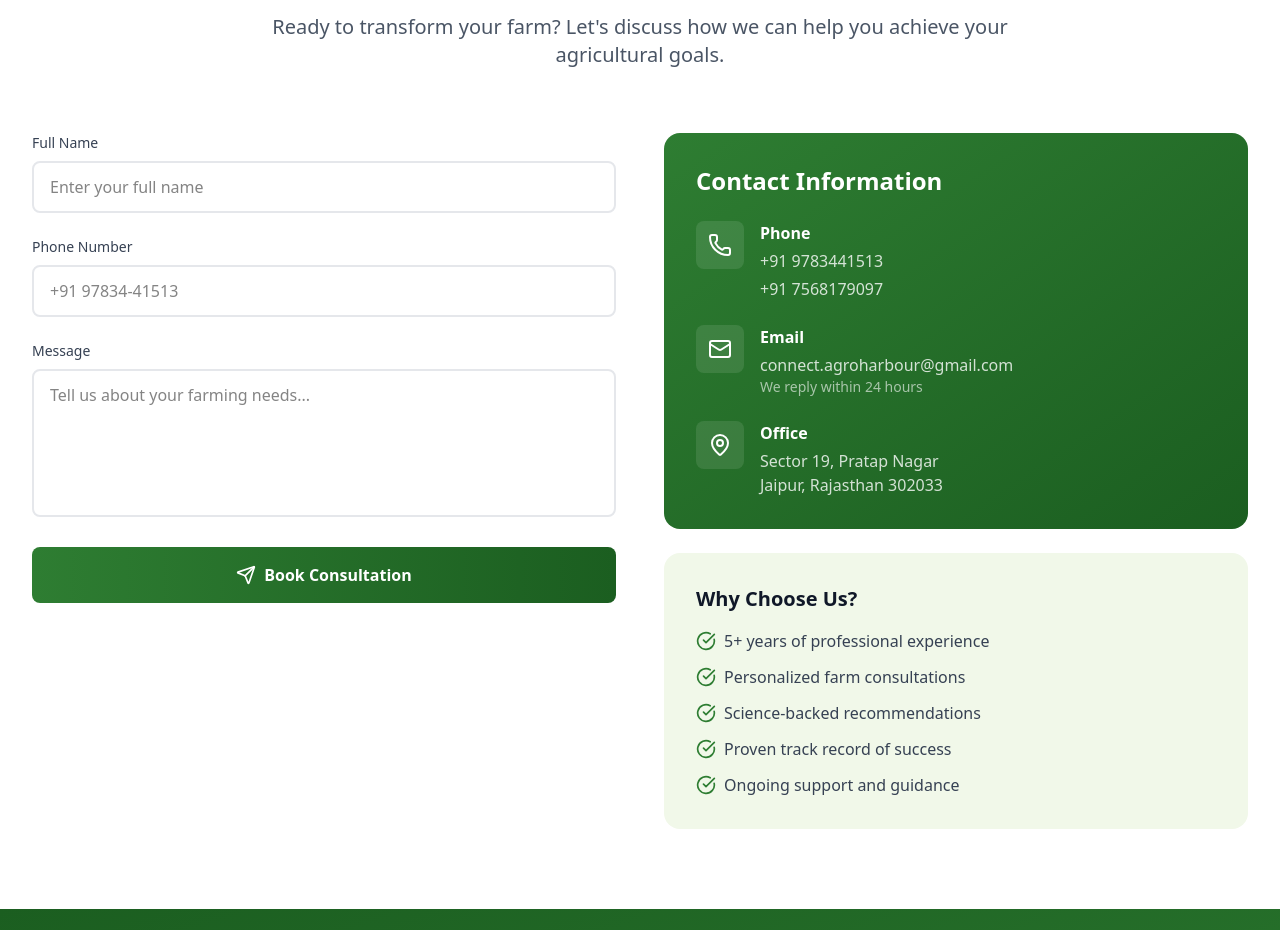
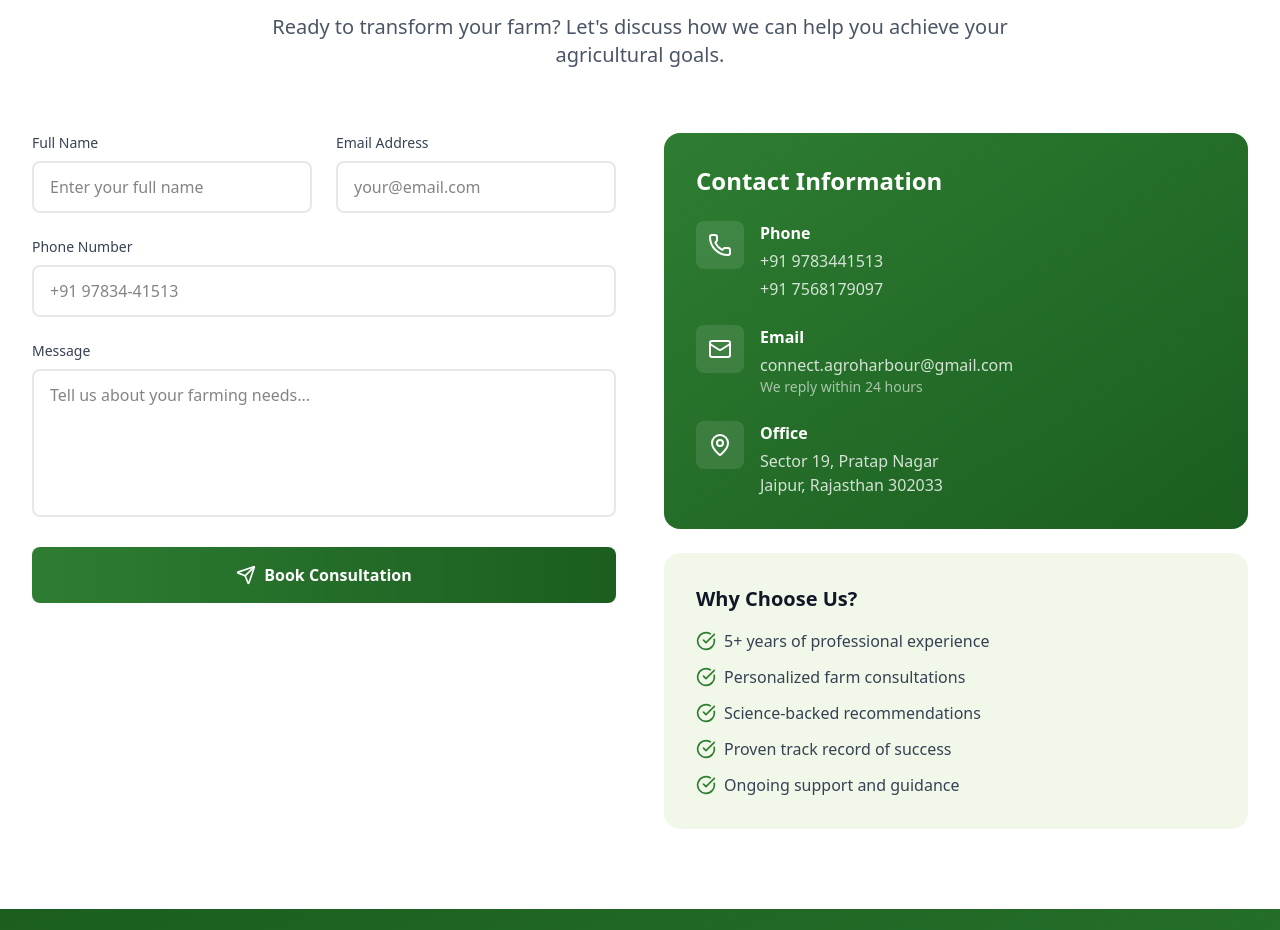
Before and after one commit to connectagroharbour/agroharbour, a React (Vite) app: page / in a window 1280 px wide. Shown: the part 5060-5990 px from the top of the page. Built offline with nearby package versions, Linux system fonts and the light colour scheme.

Commit message:
fix: resolve 404 refresh error and finalize consultation form deployment

```diff
--- a/src/app/components/ContactSection.jsx
+++ b/src/app/components/ContactSection.jsx
@@ -8,18 +8,41 @@ export function ContactSection() {
   const isInView = useInView(ref, { once: true, amount: 0.2 });
   const [formData, setFormData] = useState({
     name: "",
+    email: "",
     phone: "",
     message: "",
   });
   const [isSubmitted, setIsSubmitted] = useState(false);
   const [focusedField, setFocusedField] = useState(null);
 
-  const handleSubmit = (e) => {
+  const handleSubmit = async (e) => {
+    e.preventDefault();
+
+    // Create FormData for the request
+    const formDataToSubmit = new FormData();
+    Object.keys(formData).forEach(key => {
+      formDataToSubmit.append(key, formData[key]);
+    });
+    // Add professional subject for the consultation request
+    formDataToSubmit.append("subject", "Book Consultation");
+
+    try {
+      // Send the data using fetch
+      await fetch(import.meta.env.VITE_GOOGLE_SCRIPT_URL, {
+        method: "POST",
+        mode: "no-cors",
+        body: new URLSearchParams(formDataToSubmit),
+      });
+
       setIsSubmitted(true);
       setTimeout(() => {
         setIsSubmitted(false);
-      setFormData({ name: "", phone: "", message: "" });
+        setFormData({ name: "", email: "", phone: "", message: "" });
       }, 3000);
+    } catch (error) {
+      console.error("Submission error:", error);
+      alert("Something went wrong. Please try again or contact us via WhatsApp.");
+    }
   };
 
   const handleChange = (e) => {
@@ -56,19 +79,37 @@ export function ContactSection() {
             animate={isInView ? { opacity: 1, x: 0 } : {}}
             transition={{ duration: 0.8 }}
           >
-            <iframe
-              name="hidden_iframe_section"
-              id="hidden_iframe_section"
-              style={{ display: "none" }}
-            ></iframe>
-
+            {isSubmitted ? (
+              <motion.div
+                initial={{ opacity: 0, scale: 0.9 }}
+                animate={{ opacity: 1, scale: 1 }}
+                className="bg-white rounded-2xl p-8 shadow-xl text-center space-y-6 border border-gray-100"
+              >
+                <div className="w-20 h-20 bg-green-100 rounded-full flex items-center justify-center mx-auto">
+                  <CheckCircle className="w-12 h-12 text-[#2E7D32]" />
+                </div>
+                <div>
+                  <h3 className="text-2xl font-bold text-gray-900 mb-2">Thank You!</h3>
+                  <p className="text-gray-600">
+                    Your consultation request has been received successfully.
+                  </p>
+                </div>
+                <div className="p-4 bg-gray-50 rounded-xl inline-block">
+                  <p className="text-[#2E7D32] font-medium flex items-center gap-2 justify-center">
+                    <Send className="w-4 h-4" />
+                    Our experts will contact you within 24 hours.
+                  </p>
+                </div>
+                <p className="text-sm text-gray-500">
+                  A confirmation email has been sent to your inbox.
+                </p>
+              </motion.div>
+            ) : (
               <form
-              action="https://script.google.com/macros/s/AKfycbyS99VV1P1txbd5nsMt0PiulW-fUhRMTSUwRByFMSRXBxFaq0gaYUdCrzVkS8VlcAYgoQ/exec"
-              method="POST"
-              target="hidden_iframe_section"
                 onSubmit={handleSubmit}
                 className="space-y-6"
               >
+                <div className="grid grid-cols-1 md:grid-cols-2 gap-6">
                   <div>
                     <label htmlFor="name" className="block text-sm font-medium text-gray-700 mb-2">
                       Full Name
@@ -90,6 +131,30 @@ export function ContactSection() {
                       }`}
                       placeholder="Enter your full name"
                     />
+                  </div>
+
+                  <div>
+                    <label htmlFor="email" className="block text-sm font-medium text-gray-700 mb-2">
+                      Email Address
+                    </label>
+                    <motion.input
+                      whileFocus={{ scale: 1.01 }}
+                      type="email"
+                      id="email"
+                      name="email"
+                      value={formData.email}
+                      onChange={handleChange}
+                      onFocus={() => setFocusedField("email")}
+                      onBlur={() => setFocusedField(null)}
+                      required
+                      className={`w-full px-4 py-3 rounded-lg border-2 transition-all duration-300 focus:outline-none ${
+                        focusedField === "email"
+                          ? "border-[#2E7D32] shadow-lg shadow-[#2E7D32]/20"
+                          : "border-gray-200 hover:border-gray-300"
+                      }`}
+                      placeholder="your@email.com"
+                    />
+                  </div>
                 </div>
 
                 <div>
@@ -142,25 +207,14 @@ export function ContactSection() {
                   whileHover={{ scale: 1.02 }}
                   whileTap={{ scale: 0.98 }}
                   type="submit"
-                disabled={isSubmitted}
-                className="w-full bg-gradient-to-r from-[#2E7D32] to-[#1B5E20] text-white px-8 py-4 rounded-lg font-semibold hover:shadow-xl transition-all duration-300 flex items-center justify-center gap-2 disabled:opacity-50 relative overflow-hidden group"
+                  className="w-full bg-gradient-to-r from-[#2E7D32] to-[#1B5E20] text-white px-8 py-4 rounded-lg font-semibold hover:shadow-xl transition-all duration-300 flex items-center justify-center gap-2 relative overflow-hidden group"
                 >
-                {isSubmitted ? (
-                  <>
-                    <CheckCircle className="w-5 h-5" />
-                    Message Sent!
-                  </>
-                ) : (
-                  <>
                   <Send className="w-5 h-5 group-hover:translate-x-1 transition-transform" />
                   Book Consultation
-                  </>
-                )}
-
-                {/* Ripple effect */}
                   <span className="absolute inset-0 bg-white/20 scale-0 group-hover:scale-100 rounded-lg transition-transform duration-500" />
                 </motion.button>
               </form>
+            )}
           </motion.div>
 
           {/* Contact Information */}
```
Also changed, not shown: vercel.json (added), 1 other file (tests, documents, lock files or other folders). Lines whose indentation alone changed are shown as unchanged.
